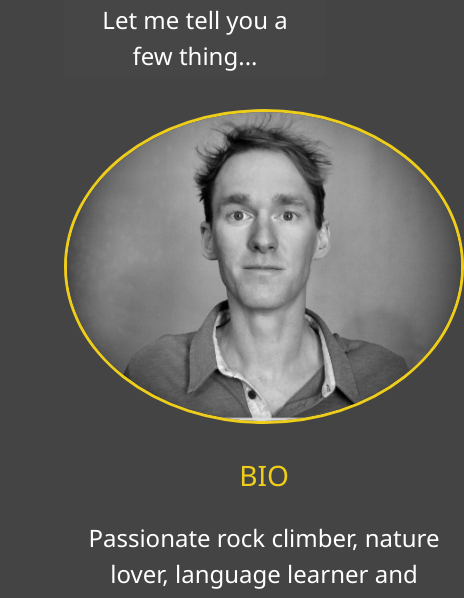
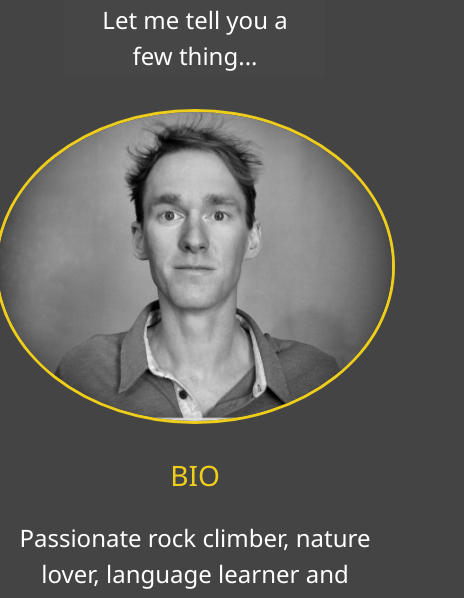
Before and after one commit to BenConner87/Ben_Website, a website: page dist/about.html in a window 390 px wide. Shown: the part 241-839 px from the top of the page, 464 px wide, since content can reach past the window. Drawn offline with Linux system fonts and the light colour scheme.

Commit message:
profile pic, about page mobile responsiveness

```diff
--- a/scss/_mobile.scss
+++ b/scss/_mobile.scss
@@ -45,7 +45,9 @@
         transform: translate3d(100%, 0, 0);
 
         .portrait {
-            background: url(../img/portrait_small.jpeg);
+            background: url(../img/portfolio_shot.jpeg);
+            background-position: center center;
+            background-size: cover;
             width: 150px;
             height: 150px;
         }
@@ -106,4 +108,9 @@
     .projects {
         grid-template-columns: 1fr;
     }
+
+    .about-info {
+        align-items: center;
+        justify-content: center;
+    }
 }
```
Also changed, not shown: dist/css/main.css.
